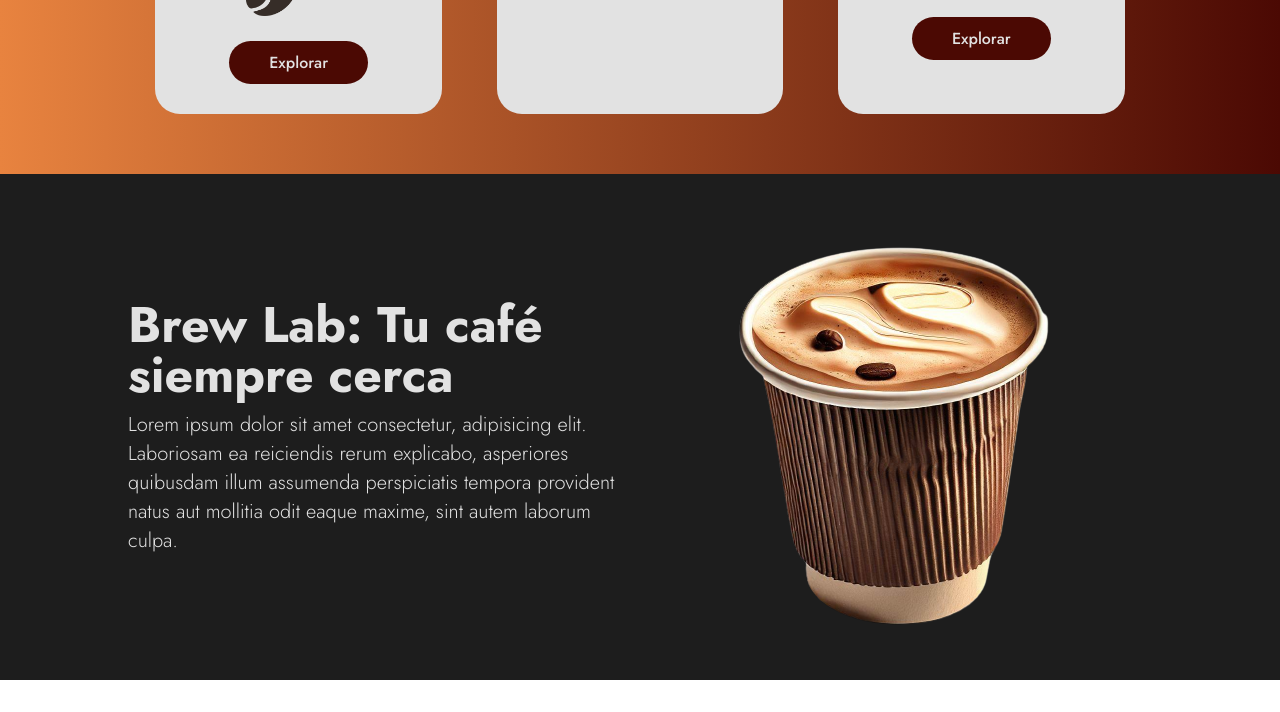
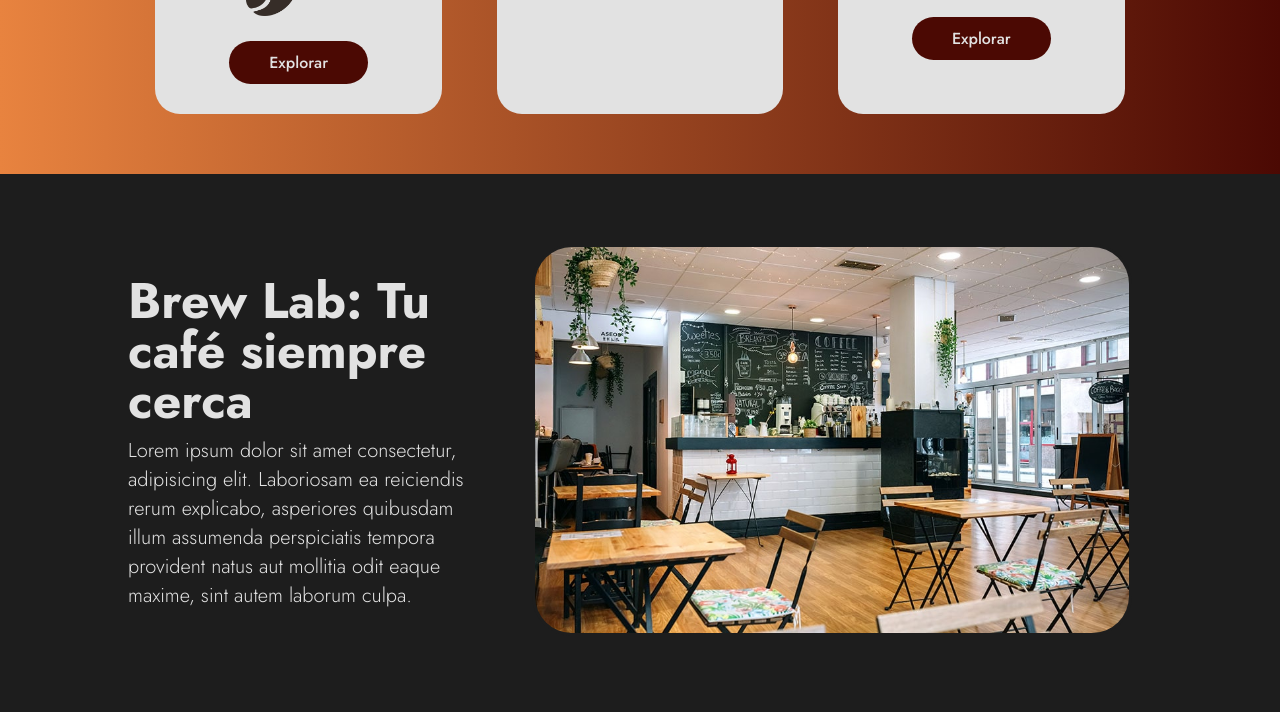
Before and after one commit to jbecerra-dev/pweb1, a plain HTML site: page Maquetacion HTML5-CSS/index.html in a window 1280 px wide. Shown: the part 1108-1820 px from the top of the page. Before the commit the page ends 1788 px from the top, so only its background shows below. Drawn offline with Linux system fonts and the light colour scheme.

Commit message:
Se añadío imagen a Nosotros y estilos

```diff
--- a/Maquetacion HTML5-CSS/estilos.css
+++ b/Maquetacion HTML5-CSS/estilos.css
@@ -198,6 +198,8 @@ header .portada .foto-cafe {
 }
 
 .nosotros {
+    padding-top: 50px;
+    padding-bottom: 50px;
     margin: auto;
     align-items: center;
     width: 80%;
@@ -222,3 +224,18 @@ header .portada .foto-cafe {
     font-weight: 300;
     font-size: 20px;
 }
+
+.nosotros .foto-brewlab {
+    padding: 20px;
+
+}
+.nosotros .foto-brewlab img {
+    border-radius: 40px;
+    margin-left: 20px;
+    border: #1d1d1d solid 3px;
+    transition: border ease 0.4s;
+}
+
+.nosotros .foto-brewlab img:hover {
+    border: #b8b8b8 solid 3px;
+}
--- a/Maquetacion HTML5-CSS/index.html
+++ b/Maquetacion HTML5-CSS/index.html
@@ -15,7 +15,7 @@
         <header>
             <div class="barra-menu">
                 <div class="logo">
-                    <img src="/img/logo-menu-white.png" alt="" width="140px">
+                    <img src="/Maquetacion HTML5-CSS/img/logo-menu-white.png" alt="" width="140px">
                 </div>
                 <nav class="menu">
                     <a href="">Inicio</a>
@@ -30,7 +30,7 @@
                     <button id="btn-comprar">Comprar café</button>
                 </div>
                 <div class="foto-cafe">
-                    <img src="/img/cup-coffee.png" alt="">
+                    <img src="/Maquetacion HTML5-CSS/img/cup-coffee.png" alt="">
                 </div>
             </div>
         </header>
@@ -45,7 +45,7 @@
                         <article class="item">
                             <h3>Nuestra variedad de café</h3>
                             <p>Variedades especiales</p>
-                            <img src="/img/granos-cafe.png" width="115px" alt="">
+                            <img src="/Maquetacion HTML5-CSS/img/granos-cafe.png" width="115px" alt="">
                             <button class="btn-item">Explorar</button>
                         </article>
                         <article class="item">
@@ -71,7 +71,7 @@
                         <p>Lorem ipsum dolor sit amet consectetur, adipisicing elit. Laboriosam ea reiciendis rerum explicabo, asperiores quibusdam illum assumenda perspiciatis tempora provident natus aut mollitia odit eaque maxime, sint autem laborum culpa.</p>
                     </div>
                     <div class="foto-brewlab">
-                        <img src="img/cup-coffee.png" alt="">
+                        <img src="/Maquetacion HTML5-CSS/img/cafeteria.jpg" width="600px" alt="">
                     </div>
                 </section>
             </div>
```
Also changed, not shown: Maquetacion HTML5-CSS/img/cafeteria.jpg (added).
